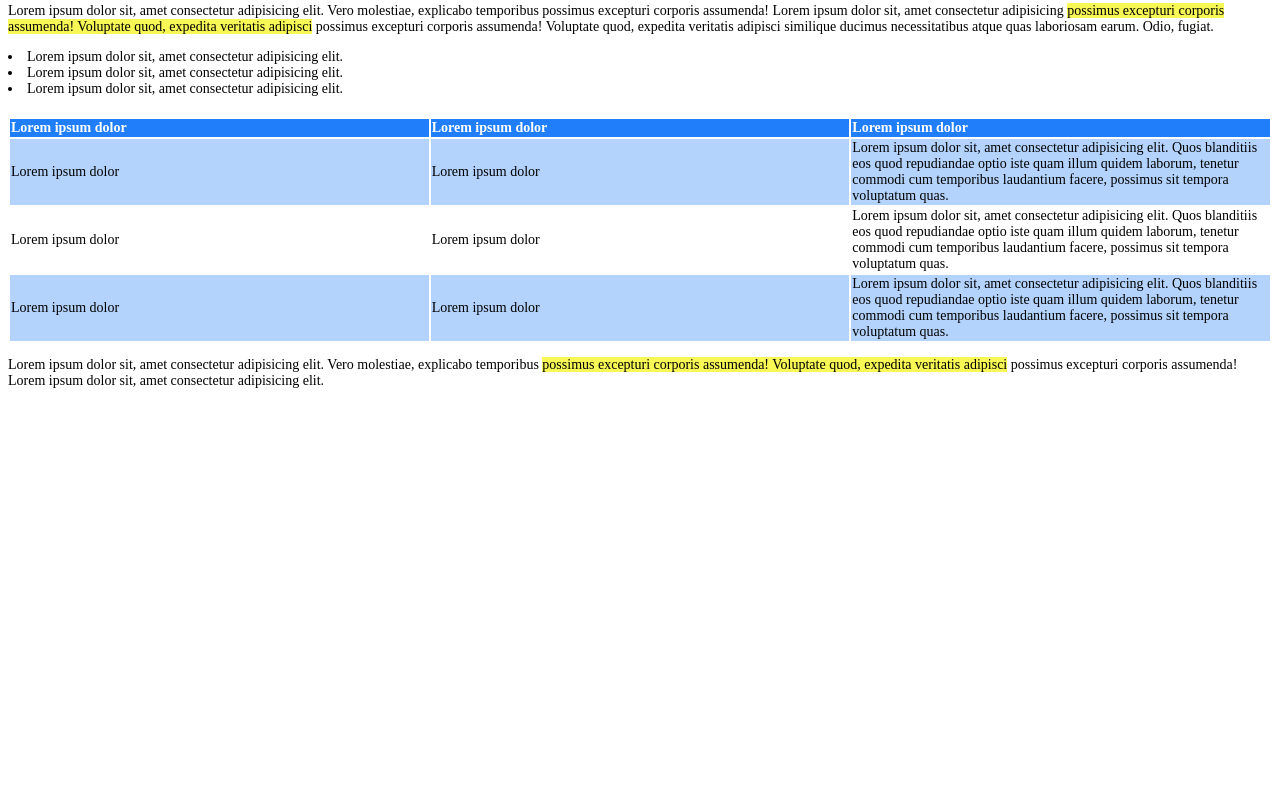
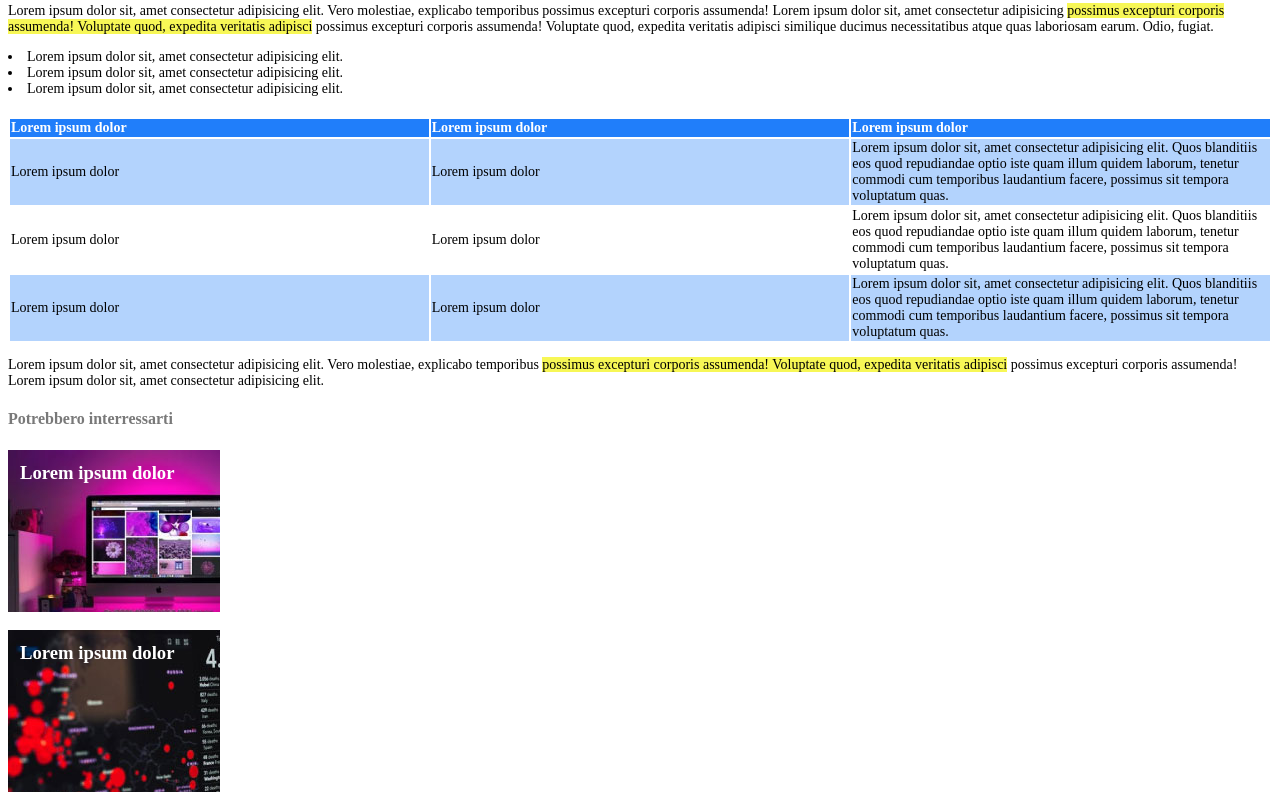
Before and after one commit to Francescosommellaa/html-css-booleaner, a plain HTML site: page index.html in a window 1280 px wide. Shown: the part 605-1416 px from the top of the page. Before the commit the page ends 1008 px from the top, so only its background shows below. Drawn offline with Linux system fonts and the light colour scheme.

Commit message:
esercizio completo

```diff
--- a/index.html
+++ b/index.html
@@ -111,7 +111,9 @@
     </main>
 
     <footer>
-
+        <h4>Potrebbero interressarti</h4>
+        <h3 class="imgmonitor">Lorem ipsum dolor </h3>
+        <h3 class="graph">Lorem ipsum dolor </h3>
     </footer>
 
 </body>
--- a/style.css
+++ b/style.css
@@ -65,3 +65,25 @@ td {
 p span {
     background-color: rgb(247, 247, 86);
 }
+
+/* immagini del footer */
+h4 {
+    color: rgb(121, 121, 121);
+}
+
+.imgmonitor {
+    height: 150px;
+    width: 200px;
+    background-image: url(img/monitor.jpg);
+}
+
+.graph {
+    height: 150px;
+    width: 200px;
+    background-image: url(img/graph.jpg);
+}
+
+footer h3 {
+    padding: 12px 0 0 12px;
+    color: white;
+}
```
